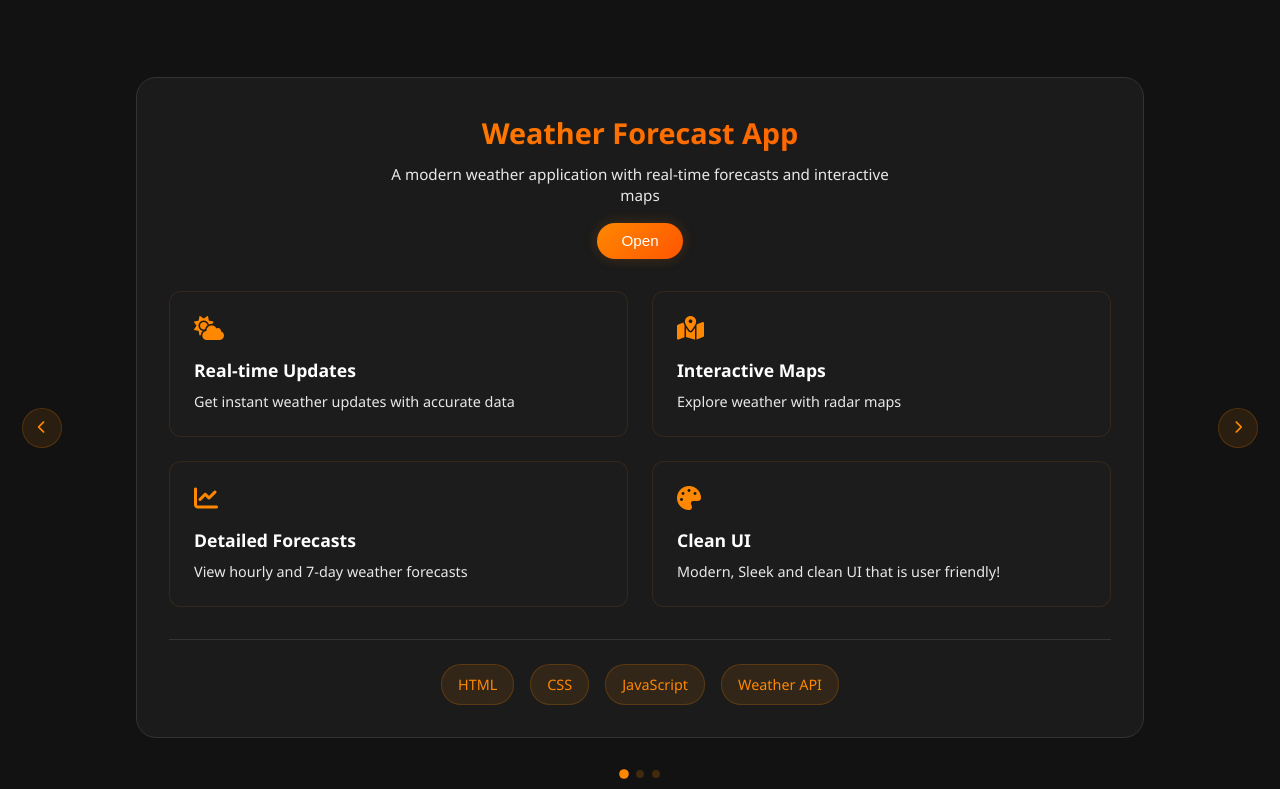
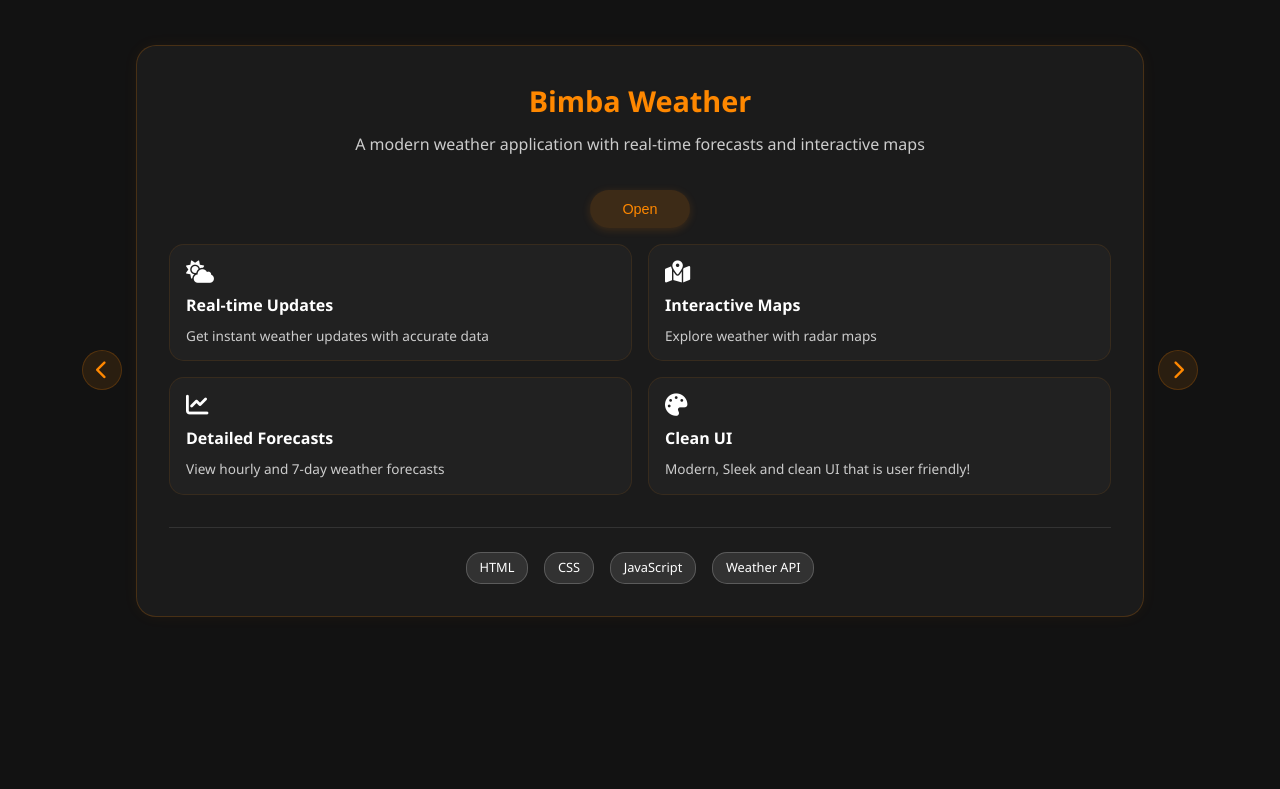
Before and after one commit to DiverseRaul/BimbaStudios, a plain HTML site: page index.html in a window 1280 px wide. Shown: the part 1771-2560 px from the top of the page. Drawn offline with Linux system fonts and the light colour scheme.

Commit message:
Update Carousel

```diff
--- a/css/styles.css
+++ b/css/styles.css
@@ -326,6 +326,29 @@ nav {
 }
 
 /* Buttons */
+.portfolio-btn.primary-btn {
+    background: rgba(255, 136, 0, 0.15);
+    color: #ff8800;
+    border: none;
+    padding: 0.7rem 2rem;
+    border-radius: 50px;
+    font-size: 0.9rem;
+    font-weight: 500;
+    cursor: pointer;
+    transition: all 0.3s ease;
+    text-decoration: none;
+    display: inline-block;
+    margin-top: 1rem;
+    box-shadow: 0 2px 8px rgba(255, 136, 0, 0.15);
+}
+
+.portfolio-btn.primary-btn:hover {
+    background: rgba(255, 136, 0, 0.25);
+    color: #ff8800;
+    transform: translateY(-2px);
+    box-shadow: 0 4px 15px rgba(255, 136, 0, 0.25);
+}
+
 .cta-button {
     display: inline-block;
     padding: 1rem 2.5rem;
@@ -369,6 +392,174 @@ nav {
     transform: scale(0.95);
 }
 
+.portfolio-showcase {
+    position: relative;
+    max-width: 1200px;
+    margin: 0 auto;
+    padding: 0 4rem;
+}
+
+.portfolio-carousel {
+    position: relative;
+    min-height: 650px;
+    margin: 2rem 0;
+}
+
+.portfolio-content {
+    position: absolute;
+    top: 0;
+    left: 100%;
+    width: 100%;
+    height: auto;
+    background: rgba(30, 30, 30, 0.8);
+    border-radius: 20px;
+    border: 1px solid rgba(255, 136, 0, 0.2);
+    padding: 2rem;
+    transition: transform 0.5s ease, opacity 0.3s ease;
+    box-shadow: 0 0 15px rgba(255, 136, 0, 0.05);
+    opacity: 0;
+    pointer-events: none;
+}
+
+.portfolio-content.active {
+    transform: translateX(-100%);
+    z-index: 1;
+    opacity: 1;
+    pointer-events: all;
+}
+
+.portfolio-content.prev {
+    transform: translateX(-200%);
+    opacity: 0;
+    pointer-events: none;
+}
+
+.carousel-btn {
+    position: absolute;
+    top: 50%;
+    transform: translateY(-50%);
+    z-index: 10;
+    background: rgba(255, 136, 0, 0.1);
+    border: 1px solid rgba(255, 136, 0, 0.2);
+    color: #ff8800;
+    width: 40px;
+    height: 40px;
+    border-radius: 50%;
+    cursor: pointer;
+    display: flex;
+    align-items: center;
+    justify-content: center;
+    transition: all 0.3s ease;
+    font-size: 1.2rem;
+}
+
+.carousel-btn:hover {
+    background: rgba(255, 136, 0, 0.2);
+    transform: translateY(-50%) scale(1.1);
+}
+
+.prev-btn {
+    left: 0;
+}
+
+.next-btn {
+    right: 0;
+}
+
+.features-grid {
+    display: grid;
+    grid-template-columns: repeat(2, 1fr);
+    gap: 1rem;
+    margin: 1rem 0;
+}
+
+.feature-card {
+    background: rgba(40, 40, 40, 0.5);
+    padding: 1rem;
+    border-radius: 15px;
+    border: 1px solid rgba(255, 136, 0, 0.1);
+    transition: all 0.3s ease;
+}
+
+.feature-card:hover {
+    transform: translateY(-5px);
+    background: rgba(50, 50, 50, 0.6);
+    border-color: rgba(255, 136, 0, 0.3);
+    box-shadow: 0 8px 20px rgba(255, 136, 0, 0.15);
+}
+
+.feature-card i {
+    font-size: 1.4rem;
+    color: #ffffff;
+    margin-bottom: 0.6rem;
+    display: block;
+    transition: color 0.3s ease;
+}
+
+.feature-card:hover i {
+    color: #ff8800;
+    text-shadow: 0 0 10px rgba(255, 136, 0, 0.2);
+}
+
+.feature-card h4 {
+    color: #ffffff;
+    font-size: 1rem;
+    margin-bottom: 0.5rem;
+}
+
+.feature-card p {
+    color: #cccccc;
+    font-size: 0.85rem;
+    line-height: 1.3;
+}
+
+.portfolio-header {
+    text-align: center;
+    margin-bottom: 1rem;
+}
+
+.portfolio-header h3 {
+    font-size: 1.8rem;
+    margin-bottom: 0.5rem;
+    color: #ff8800;
+}
+
+.portfolio-header p {
+    font-size: 1rem;
+    color: #cccccc;
+    margin-bottom: 1rem;
+}
+
+.tech-stack {
+    margin-top: 2rem;
+    padding-top: 1.5rem;
+    border-top: 1px solid var(--border-color);
+}
+
+.portfolio-tags {
+    display: flex;
+    gap: 1rem;
+    flex-wrap: wrap;
+    justify-content: center;
+}
+
+.portfolio-tags span {
+    background: rgba(255, 255, 255, 0.1);
+    color: #ffffff;
+    padding: 0.3rem 0.8rem;
+    border-radius: 15px;
+    font-size: 0.8rem;
+    border: 1px solid rgba(255, 255, 255, 0.2);
+    transition: all 0.3s ease;
+}
+
+.portfolio-tags span:hover {
+    background: rgba(255, 136, 0, 0.1);
+    color: #ff8800;
+    border-color: rgba(255, 136, 0, 0.2);
+    transform: translateY(-2px);
+}
+
 /* Sections */
 section {
     padding: 8rem 2rem;
@@ -392,78 +583,6 @@ section h2 {
     position: relative;
     z-index: 2;
     overflow: hidden;
-}
-
-.portfolio-showcase {
-    position: relative;
-    max-width: 1200px;
-    margin: 0 auto;
-    padding: 2rem 4rem;
-}
-
-.portfolio-carousel {
-    width: 100%;
-    position: relative;
-}
-
-.portfolio-content {
-    display: none;
-    background: rgba(30, 30, 30, 0.8);
-    border-radius: 20px;
-    padding: 2rem;
-    border: 1px solid var(--border-color);
-    opacity: 0;
-    transition: opacity 0.3s ease-in-out;
-}
-
-.portfolio-content.active {
-    display: block;
-    opacity: 1;
-}
-
-.portfolio-header {
-    text-align: center;
-    margin-bottom: 2rem;
-}
-
-.portfolio-header h3 {
-    font-size: 1.8rem;
-    margin-bottom: 0.5rem;
-    background: linear-gradient(135deg, #ff8800, #ff5500);
-    -webkit-background-clip: text;
-    -webkit-text-fill-color: transparent;
-    animation: textGlow 8s ease-in-out infinite;
-}
-
-.portfolio-header p {
-    color: var(--text-secondary);
-    font-size: 0.95rem;
-    margin-bottom: 1rem;
-    line-height: 1.4;
-    max-width: 500px;
-    margin-left: auto;
-    margin-right: auto;
-}
-
-.portfolio-btn {
-    border: none;
-    padding: 0.6rem 1.5rem;
-    border-radius: 50px;
-    font-size: 0.95rem;
-    cursor: pointer;
-    transition: all 0.3s cubic-bezier(0.4, 0, 0.2, 1);
-}
-
-.primary-btn {
-    background: linear-gradient(135deg, #ff8800, #ff5500);
-    color: white;
-    box-shadow: 0 2px 8px rgba(255, 136, 0, 0.2);
-    animation: buttonPulse 4s ease-in-out infinite;
-}
-
-.primary-btn:hover {
-    transform: translateY(-2px);
-    box-shadow: 0 4px 12px rgba(255, 136, 0, 0.3);
 }
 
 /* Services */
@@ -1104,109 +1223,3 @@ h1, h2, h3 {
         padding: 1rem;
     }
 }
-
-.features-grid {
-    display: grid;
-    grid-template-columns: repeat(2, 1fr);
-    gap: 1.5rem;
-    margin: 2rem 0;
-}
-
-.feature-card {
-    background: rgba(30, 30, 30, 0.8);
-    border: 1px solid rgba(255, 136, 0, 0.1);
-    border-radius: 12px;
-    padding: 1.5rem;
-    text-align: left;
-}
-
-.feature-card i {
-    font-size: 1.5rem;
-    color: var(--accent-color);
-    margin-bottom: 1rem;
-}
-
-.feature-card h4 {
-    font-size: 1.1rem;
-    margin-bottom: 0.5rem;
-    color: var(--text-color);
-}
-
-.feature-card p {
-    font-size: 0.9rem;
-    color: var(--text-secondary);
-    line-height: 1.4;
-}
-
-.tech-stack {
-    margin-top: 2rem;
-    padding-top: 1.5rem;
-    border-top: 1px solid var(--border-color);
-}
-
-.portfolio-tags {
-    display: flex;
-    gap: 1rem;
-    flex-wrap: wrap;
-    justify-content: center;
-}
-
-.portfolio-tags span {
-    background: rgba(255, 136, 0, 0.1);
-    color: var(--accent-color);
-    padding: 0.5rem 1rem;
-    border-radius: 20px;
-    font-size: 0.9rem;
-    border: 1px solid rgba(255, 136, 0, 0.2);
-}
-
-.carousel-btn {
-    position: absolute;
-    top: 50%;
-    transform: translateY(-50%);
-    z-index: 10;
-    background: rgba(255, 136, 0, 0.1);
-    border: 1px solid rgba(255, 136, 0, 0.2);
-    color: var(--accent-color);
-    width: 40px;
-    height: 40px;
-    border-radius: 50%;
-    cursor: pointer;
-    display: flex;
-    align-items: center;
-    justify-content: center;
-    transition: all 0.3s ease;
-}
-
-.carousel-btn:hover {
-    background: rgba(255, 136, 0, 0.2);
-}
-
-.prev-btn {
-    left: -50px;
-}
-
-.next-btn {
-    right: -50px;
-}
-
-.carousel-dots {
-    display: flex;
-    justify-content: center;
-    gap: 0.5rem;
-    margin-top: 2rem;
-}
-
-.dot {
-    width: 8px;
-    height: 8px;
-    border-radius: 50%;
-    background: rgba(255, 136, 0, 0.2);
-    cursor: pointer;
-    transition: all 0.3s ease;
-}
-
-.dot.active {
-    background: var(--accent-color);
-    transform: scale(1.2);
-}
--- a/index.html
+++ b/index.html
@@ -84,14 +84,10 @@
                 <div class="container">
                     <h2>Featured <span style="color: #ff8800;">Work</span></h2>
                     <div class="portfolio-showcase">
-                        <button class="carousel-btn prev-btn" onclick="moveCarousel(-1)">
-                            <i class="fas fa-chevron-left"></i>
-                        </button>
-
                         <div class="portfolio-carousel">
                             <div class="portfolio-content">
                                 <div class="portfolio-header">
-                                    <h3>Weather Forecast App</h3>
+                                    <h3>Bimba Weather</h3>
                                     <p>A modern weather application with real-time forecasts and interactive maps</p>
                                     <button onclick="window.open('https://weather.bimba.studio', '_blank')" class="portfolio-btn primary-btn">
                                         Open
@@ -131,40 +127,39 @@
 
                             <div class="portfolio-content">
                                 <div class="portfolio-header">
-                                    <h3>Task Flow Pro</h3>
-                                    <p>A powerful task management system with team collaboration features</p>
-                                    <button onclick="window.open('https://taskflow.novastudios.com', '_blank')" class="portfolio-btn primary-btn">
+                                    <h3>Bimba Tourney</h3>
+                                    <p>Create and manage professional tournaments for FIFA/FC and other competitive games with ease</p>
+                                    <button onclick="window.open('https://tourney.novastudios.com', '_blank')" class="portfolio-btn primary-btn">
                                         Open
                                     </button>
                                 </div>
                                 <div class="features-grid">
                                     <div class="feature-card">
-                                        <i class="fas fa-tasks"></i>
-                                        <h4>Smart Task Organization</h4>
-                                        <p>Organize tasks with intelligent categorization</p>
+                                        <i class="fas fa-random"></i>
+                                        <h4>Smart Team Creating</h4>
+                                        <p>Generate balanced teams automatically with our intelligent team randomization system</p>
                                     </div>
                                     <div class="feature-card">
-                                        <i class="fas fa-users"></i>
-                                        <h4>Team Collaboration</h4>
-                                        <p>Work together seamlessly with your team</p>
+                                        <i class="fas fa-trophy"></i>
+                                        <h4>Score Keeping</h4>
+                                        <p>Track scores, stats, and tournament progress in real-time</p>
                                     </div>
                                     <div class="feature-card">
-                                        <i class="fas fa-clock"></i>
+                                        <i class="fas fa-stopwatch"></i>
                                         <h4>Time Tracking</h4>
-                                        <p>Track time spent on tasks and projects</p>
+                                        <p>Manage match durations and tournament schedules efficiently</p>
                                     </div>
                                     <div class="feature-card">
-                                        <i class="fas fa-bell"></i>
-                                        <h4>Smart Notifications</h4>
-                                        <p>Stay updated with intelligent alerts</p>
+                                        <i class="fas fa-chart-bar"></i>
+                                        <h4>Tournament Stats</h4>
+                                        <p>View detailed statistics and tournament brackets</p>
                                     </div>
                                 </div>
                                 <div class="tech-stack">
                                     <div class="portfolio-tags">
-                                        <span>React</span>
-                                        <span>Node.js</span>
-                                        <span>MongoDB</span>
-                                        <span>WebSocket</span>
+                                        <span>HTML</span>
+                                        <span>CSS</span>
+                                        <span>JavaScript</span>
                                     </div>
                                 </div>
                             </div>
@@ -209,16 +204,12 @@
                                 </div>
                             </div>
                         </div>
-
+                        <button class="carousel-btn prev-btn" onclick="moveCarousel(-1)">
+                            <i class="fas fa-chevron-left"></i>
+                        </button>
                         <button class="carousel-btn next-btn" onclick="moveCarousel(1)">
                             <i class="fas fa-chevron-right"></i>
                         </button>
-
-                        <div class="carousel-dots">
-                            <span class="dot active" onclick="setCarousel(0)"></span>
-                            <span class="dot" onclick="setCarousel(1)"></span>
-                            <span class="dot" onclick="setCarousel(2)"></span>
-                        </div>
                     </div>
                 </div>
             </section>
--- a/js/main.js
+++ b/js/main.js
@@ -117,44 +117,48 @@ window.addEventListener('mousemove', (e) => {
 
 // Portfolio Carousel
 document.addEventListener('DOMContentLoaded', () => {
+    let currentSlide = 0;
     const slides = document.querySelectorAll('.portfolio-content');
-    const dots = document.querySelectorAll('.dot');
-    let currentSlide = 0;
+    const totalSlides = slides.length;
 
-    function updateCarousel() {
-        // Hide all slides
+    function moveCarousel(direction) {
+        // Remove all classes first
         slides.forEach(slide => {
-            slide.classList.remove('active');
+            slide.classList.remove('active', 'prev');
+            slide.style.transform = 'translateX(100%)';
         });
 
-        // Show current slide
+        // Calculate new slide index
+        currentSlide = (currentSlide + direction + totalSlides) % totalSlides;
+
+        // Add active class to current slide
         slides[currentSlide].classList.add('active');
+        slides[currentSlide].style.transform = 'translateX(-100%)';
 
-        // Update dots
-        dots.forEach((dot, index) => {
-            dot.classList.toggle('active', index === currentSlide);
+        // Add prev class to previous slide
+        const prevSlide = (currentSlide - 1 + totalSlides) % totalSlides;
+        slides[prevSlide].classList.add('prev');
+        slides[prevSlide].style.transform = 'translateX(-200%)';
+
+        // Ensure other slides are out of view
+        slides.forEach((slide, index) => {
+            if (index !== currentSlide && index !== prevSlide) {
+                slide.style.transform = 'translateX(100%)';
+            }
         });
     }
 
-    // Initialize carousel
-    updateCarousel();
+    // Initialize first slide
+    moveCarousel(0);
 
-    // Event listeners for buttons
-    window.moveCarousel = (direction) => {
-        currentSlide = (currentSlide + direction + slides.length) % slides.length;
-        updateCarousel();
-    };
-
-    window.setCarousel = (index) => {
-        currentSlide = index;
-        updateCarousel();
-    };
-
-    // Optional: Add keyboard navigation
+    // Add keyboard navigation
     document.addEventListener('keydown', (e) => {
         if (e.key === 'ArrowLeft') moveCarousel(-1);
         if (e.key === 'ArrowRight') moveCarousel(1);
     });
+
+    // Make moveCarousel available globally
+    window.moveCarousel = moveCarousel;
 });
 
 // Loading Screen Handler
```
